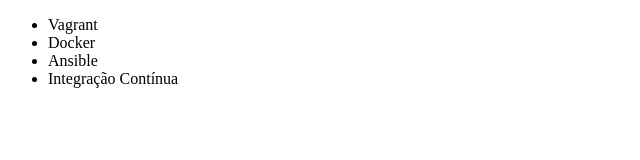
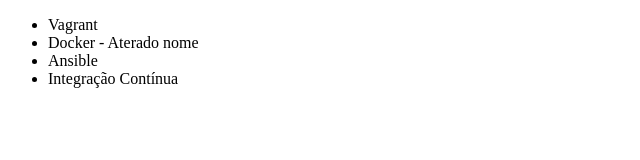
Before and after one commit to Urbano30/alura-git, a plain HTML site: page index.html in a window 1280 px wide. Shown: the full height of the page, 0-640 px from the left. Drawn offline with Linux system fonts and the light colour scheme.

Commit message:
Subindo alteração pra teste

```diff
--- a/index.html
+++ b/index.html
@@ -7,7 +7,7 @@
 <body>
     <ul>
         <li>Vagrant</li>
-        <li>Docker</li>
+        <li>Docker - Aterado nome</li>
         <li>Ansible</li>
         <li>Integração Contínua</li>
     </ul>
```
